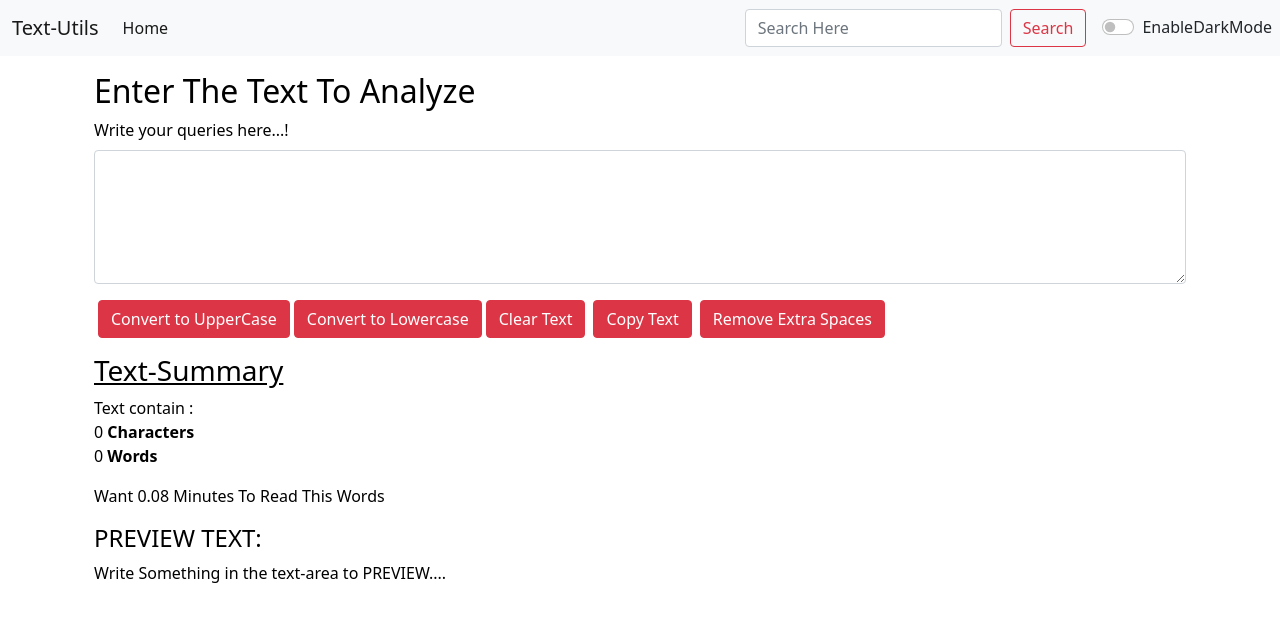
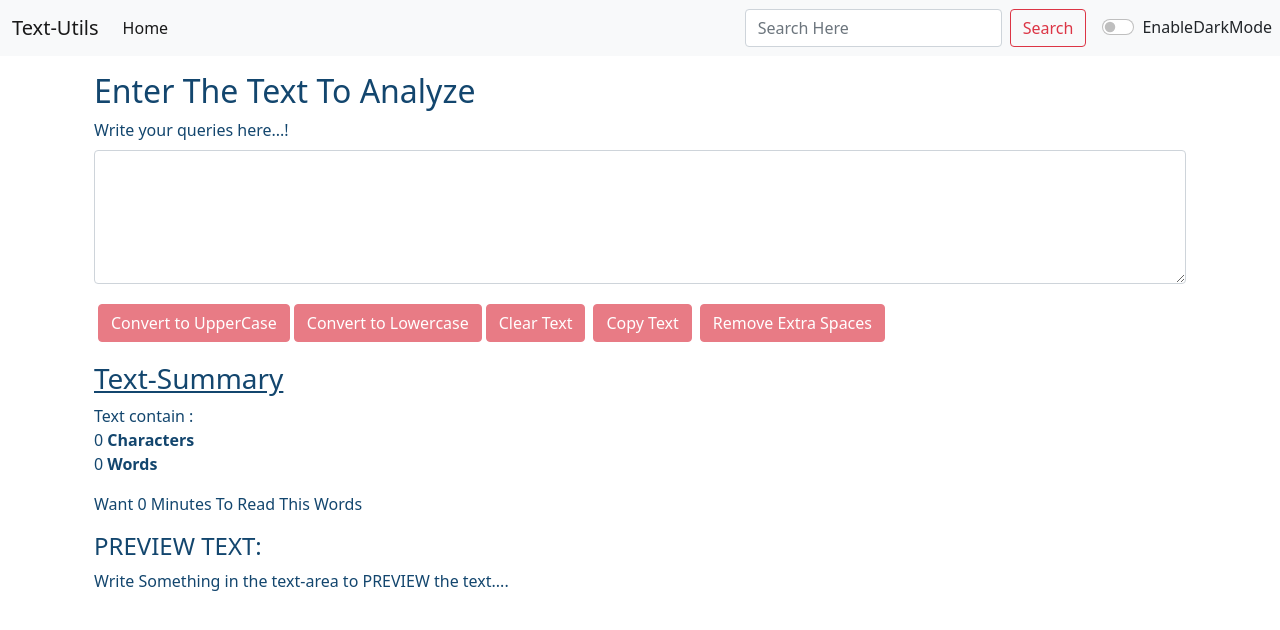
Before and after one commit to cs400610/textutils-Application-React, a React (Create React App) app: page / in a window 1280 px wide. Shown: the top 630 px of the page. Built offline with nearby package versions, Linux system fonts and the light colour scheme.

Commit message:
Update TextForm.js

```diff
--- a/src/components/TextForm.js
+++ b/src/components/TextForm.js
@@ -29,9 +29,8 @@ export default function TextForm(props) {
     }
 
     const copyClickHandle = () =>{
-        var text = document.getElementById("My-Container");
-        text.select();
-        navigator.clipboard.writeText(text.value);
+
+        navigator.clipboard.writeText(text);
         props.showAlert("Copy Button has been Clicked","success");
 
     }
@@ -45,28 +44,28 @@ export default function TextForm(props) {
     const[text,setText] = useState("");
     return (
         <>
-        <div className="container" style={{color:props.mode==='dark'?'white':'black'}}>
+        <div className="container" style={{color:props.mode==='dark'?'white':'#13466e'}}>
             <h2>{props.name}</h2>
             <div className="mb-3">
                 <label htmlFor="My-Container" className="form-label">{props.text1}</label>
-                <textarea className="form-control "style={{color:props.mode==='dark'?'white':'black',backgroundColor:props.mode==='dark'?'grey':'white'}} id="My-Container" value={text}  rows="5" onChange={handleOnChange}></textarea>
+                <textarea className="form-control "style={{color:props.mode==='dark'?'white':'#13466e',backgroundColor:props.mode==='dark'?'#13466e':'white'}} id="My-Container" value={text}  rows="5" onChange={handleOnChange}></textarea>
             </div>
             <div className="btn-container">
-            <button className="btn btn-danger mx-1" onClick={upClickHandle}>Convert to UpperCase</button>
-            <button className="btn btn-danger" onClick={downClickHandle}>Convert to Lowercase</button>
-            <button className="btn btn-danger mx-1" id="clear_button" onClick={clearClickHandle}>Clear Text</button>
-            <button className="btn btn-danger mx-1" id="copy_button" onClick={copyClickHandle}>Copy Text</button>
-            <button className="btn btn-danger mx-1" id="remove_spaces_button" onClick={removeSpaceClickHandle}>Remove Extra Spaces</button>
+            <button className="btn btn-danger mx-1 my-1" disabled={text.length===0}onClick={upClickHandle}>Convert to UpperCase</button>
+            <button className="btn btn-danger" disabled={text.length===0} onClick={downClickHandle}>Convert to Lowercase</button>
+            <button className="btn btn-danger mx-1 my-1" id="clear_button"disabled={text.length===0} onClick={clearClickHandle}>Clear Text</button>
+            <button className="btn btn-danger mx-1 my-1" id="copy_button"disabled={text.length===0} onClick={copyClickHandle}>Copy Text</button>
+            <button className="btn btn-danger mx-1 my-1" id="remove_spaces_button" disabled={text.length===0}onClick={removeSpaceClickHandle}>Remove Extra Spaces</button>
             </div>
         </div>
 
-        <div className="container my-3" style={{color:props.mode==='dark'?'white':'black'}}>
+        <div className="container my-3" style={{color:props.mode==='dark'?'white':'#13466e'}}>
             <h3><u> Text-Summary </u></h3>
-            <p>Text contain : <br/>{text.length} <b>Characters</b> <br/>{text.length === 0 ? 0:text.split(" ").length} <b>Words</b></p>
-            <p>Want {0.08 * text.split(" ").length} Minutes To Read This Words</p>
+            <p>Text contain : <br/>{text.length} <b>Characters</b> <br/>{text.split(/\s+/).filter((elem)=>{return elem.length !== 0}).length}<b> Words</b></p>
+            <p>Want {0.08 * text.split(" ").filter((elem)=>{return elem.length!==0}).length} Minutes To Read This Words</p>
 
             <h4>PREVIEW TEXT:</h4>
-            <p>{text.length>0?text:"Write Something in the text-area to PREVIEW...."}</p>
+            <p>{text.length>0?text:"Write Something in the text-area to PREVIEW the text...."}</p>
         </div>
         </>
     )
```
